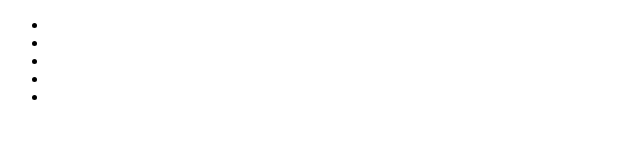
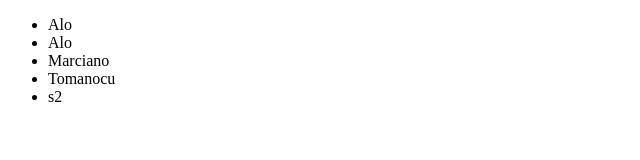
Before and after one commit to brunorezabreu/aaa, a plain HTML site: page index.html in a window 1280 px wide. Shown: the whole page, without its empty margins (0-640 px from the left). Drawn offline with Linux system fonts and the light colour scheme.

Commit message:
smile :D

```diff
--- a/index.html
+++ b/index.html
@@ -8,11 +8,11 @@
 </head>
 <body>
     <ul>
-        <li></li>
-        <li></li>
-        <li></li>
-        <li></li>
-        <li></li>
+        <li>Alo</li>
+        <li>Alo</li>
+        <li>Marciano</li>
+        <li>Tomanocu</li>
+        <li>s2</li>
     </ul>
 </body>
 </html>
```
